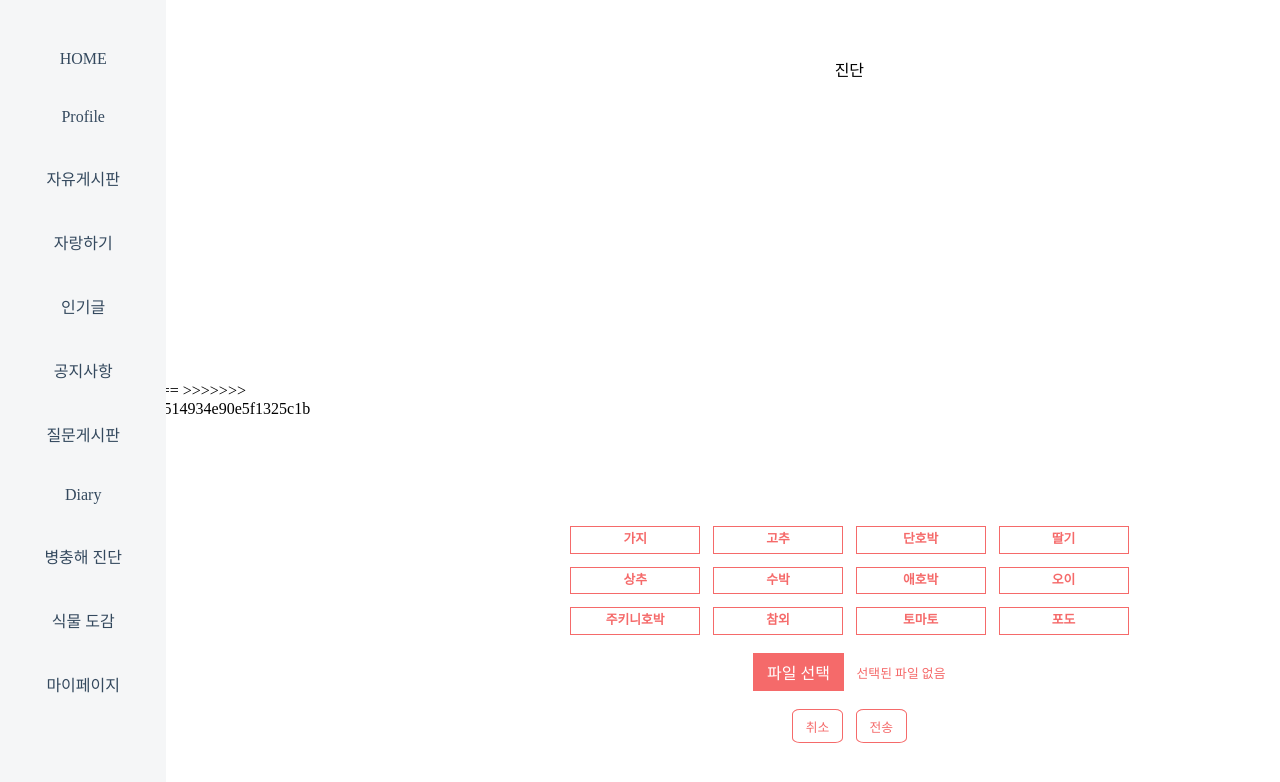
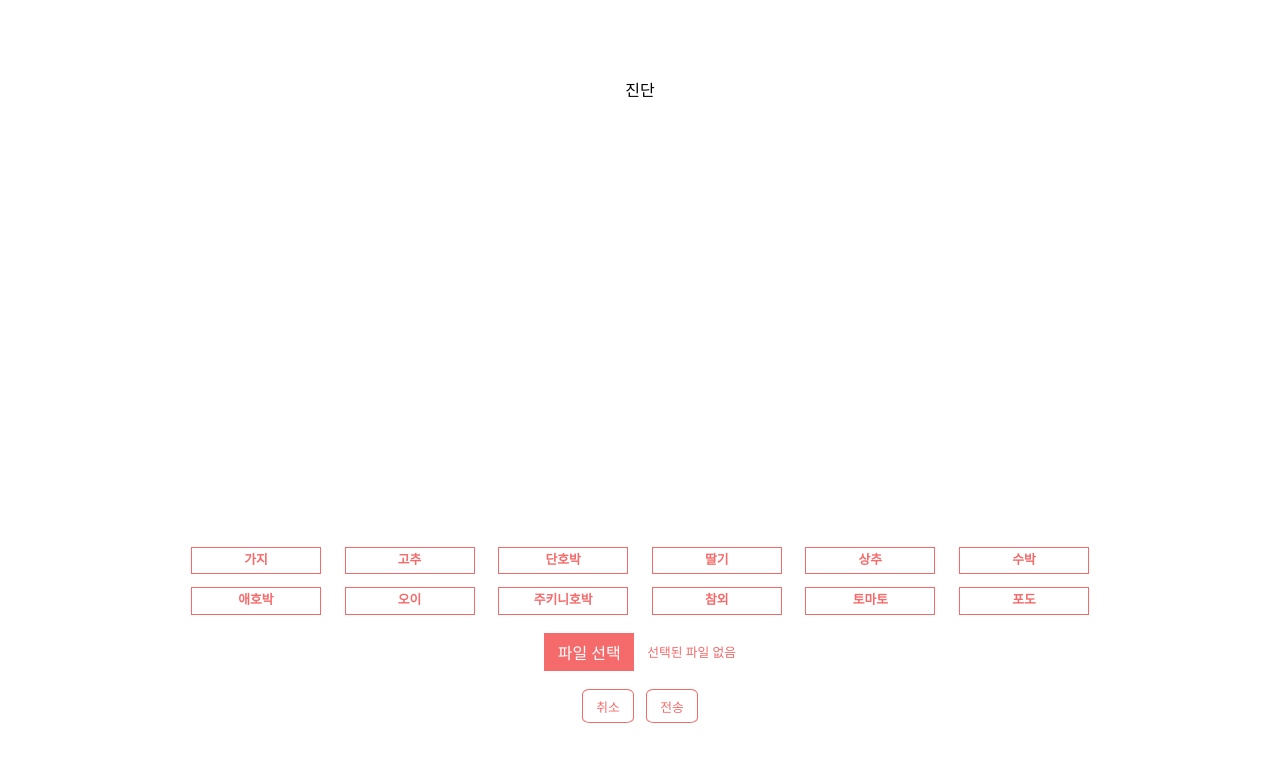
Before and after one commit to 2024-AISCHOOL-WEB1A/ShinRok, a website: page web/views/predict.html in a window 1280 px wide. Drawn offline with Linux system fonts and the light colour scheme.

Commit message:
중간저장

```diff
--- a/web/views/predict.html
+++ b/web/views/predict.html
@@ -9,47 +9,6 @@
 </head>
 
 <body>
-<<<<<<< HEAD
-
-=======
->>>>>>> b066df583b99bc63b741a514934e90e5f1325c1b
-
-<!-- ----------------------------------사이드바---------------------------------- -->
-
-
-<aside class="leftSidebar">
-    <nav>
-        <ul>
-            <!-- <li><a href="/plusPost"><button id="postingBtn"><i class="fa-solid fa-pen-to-square"></i> 게시글쓰기</button></a></li> -->
-            <!-- 메인으로 돌아가는 버튼 -->
-            <li><a href="/">HOME</a></li>
-            <li class="profile">
-                <a href="#">Profile</a>
-            </li>
-
-            <li><a href="/board/freePost">자유게시판</a></li>
-            <li><a href="/board/bragPost">자랑하기</a></li>
-            <li><a href="#">인기글</a></li>
-            <li><a href="#">공지사항</a></li>
-            <li><a href="#">질문게시판</a></li>
-        </ul>
-    </nav>
-
-    <!-- ----------------- 아래쪽 사이드바(페이지 이동) ----------------- -->
-    <nav>
-        <ul>
-            <li><a href="/diary">Diary</a></li>
-            <li><a href="/predict">병충해 진단</a></li>
-            <li><a href="/dictionary/home">식물 도감</a></li>
-            <li><a href="#">마이페이지</a></li>
-</ul>
-    </nav>
-
-</aside>
-
-
-
-
     <form id="predictForm" action="/predict/start" method="post" enctype="multipart/form-data">
         <input type="hidden" name="idx" value="{{user.idx}}">
         <div>진단</div>
@@ -114,15 +73,15 @@
         </div>
         <br>
         <div class="button">
-            <button type="button" class="cancel-button">취소</button>
+            <button type="button" class="cancel-button" onclick="window.location.href='/'">취소</button>
             <button type="submit">전송</button>
         </div>
     </form>
     <script>
-        const imageUpload = document.getElementById('imageUpload');
-        const imagePreview = document.getElementById('imagePreview');
-        const fileNameSpan = document.getElementById('fileName');
-        const cancelButton = document.querySelector('.cancel-button');
+        const imageUpload = document.getElementById('imageUpload')
+        const imagePreview = document.getElementById('imagePreview')
+        const fileNameSpan = document.getElementById('fileName')
+        const cancelButton = document.querySelector('.cancel-button')
 
         imageUpload.addEventListener('change', function() {
             const file = this.files[0];
```
Also changed, not shown: web/routes/boardRouter.js (+28 -3 lines), web/views/freePost.html (+1 -1 lines).
